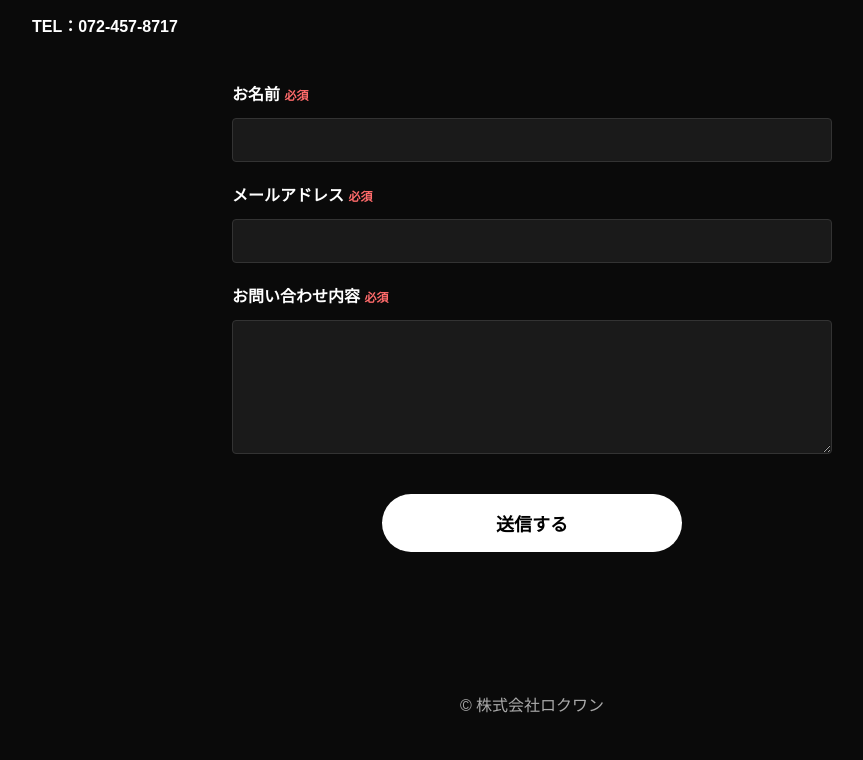
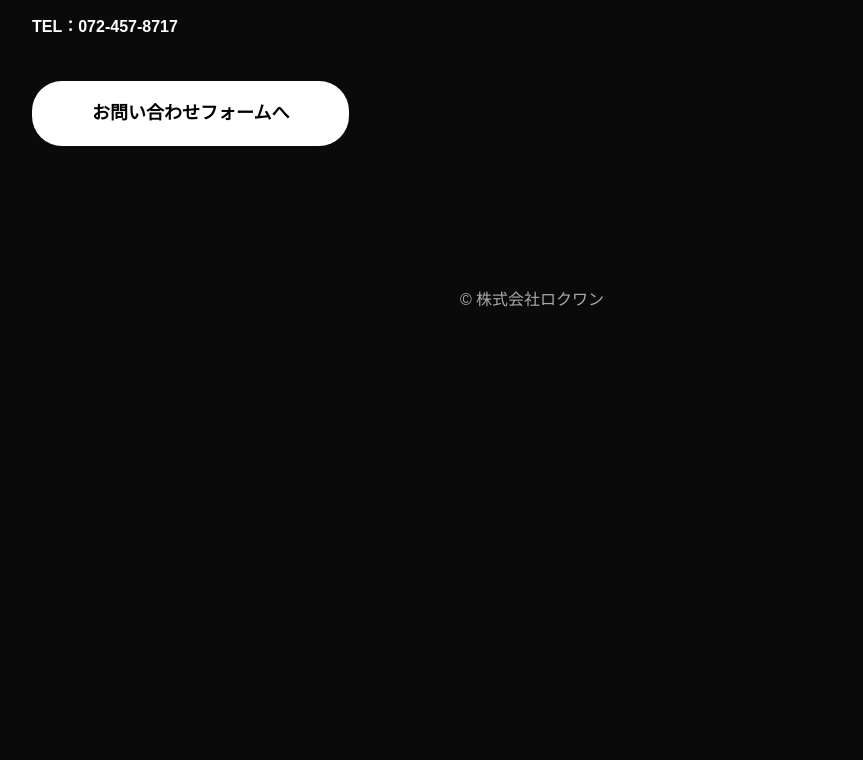
Before and after one commit to rokuwan-site/rokuwan-site, a plain HTML site: page index.html in a window 1280 px wide. Shown: the part 9385-10145 px from the top of the page, without its empty margins (108-971 px from the left). After the commit the page ends 9740 px from the top, so only its background shows below. Drawn offline with Linux system fonts and the light colour scheme.

Commit message:
Update index.html

```diff
--- a/index.html
+++ b/index.html
@@ -388,30 +388,10 @@ footer {
   </p>
 
   <p><strong>TEL：072-457-8717</strong></p>
- <form action="https://formspree.io/f/xeedllzq" method="POST" style="max-width: 600px; margin: 40px auto 0; text-align: left;">
-
-    <div style="margin-bottom: 20px;">
-      <label style="display: block; margin-bottom: 8px; font-weight: bold;">お名前 <span style="color:#ff6b6b; font-size:12px;">必須</span></label>
-      <input type="text" name="name" required style="width: 100%; padding: 12px; box-sizing: border-box; background: #1a1a1a; border: 1px solid #333; color: #fff; border-radius: 4px; font-size: 16px;">
-    </div>
-
-    <div style="margin-bottom: 20px;">
-      <label style="display: block; margin-bottom: 8px; font-weight: bold;">メールアドレス <span style="color:#ff6b6b; font-size:12px;">必須</span></label>
-      <input type="email" name="email" required style="width: 100%; padding: 12px; box-sizing: border-box; background: #1a1a1a; border: 1px solid #333; color: #fff; border-radius: 4px; font-size: 16px;">
-    </div>
-
-    <div style="margin-bottom: 30px;">
-      <label style="display: block; margin-bottom: 8px; font-weight: bold;">お問い合わせ内容 <span style="color:#ff6b6b; font-size:12px;">必須</span></label>
-      <textarea name="message" rows="6" required style="width: 100%; padding: 12px; box-sizing: border-box; background: #1a1a1a; border: 1px solid #333; color: #fff; border-radius: 4px; font-size: 16px;"></textarea>
-    </div>
-
-    <div style="text-align: center;">
-      <button type="submit" style="background-color: #ffffff; color: #000000; padding: 16px 60px; font-size: 18px; font-weight: bold; border-radius: 30px; border: none; cursor: pointer; transition: 0.3s; width: 100%; max-width: 300px;">
-        送信する
-      </button>
-    </div>
-  </form>
-  </section>
+<div style="margin-top: 40px;">
+    <a href="contact.html" style="display: inline-block; background-color: #ffffff; color: #000000; padding: 16px 60px; font-size: 18px; font-weight: bold; border-radius: 30px; text-decoration: none; transition: 0.3s;">お問い合わせフォームへ</a>
+  </div>
+</section>
 
 
 
```
